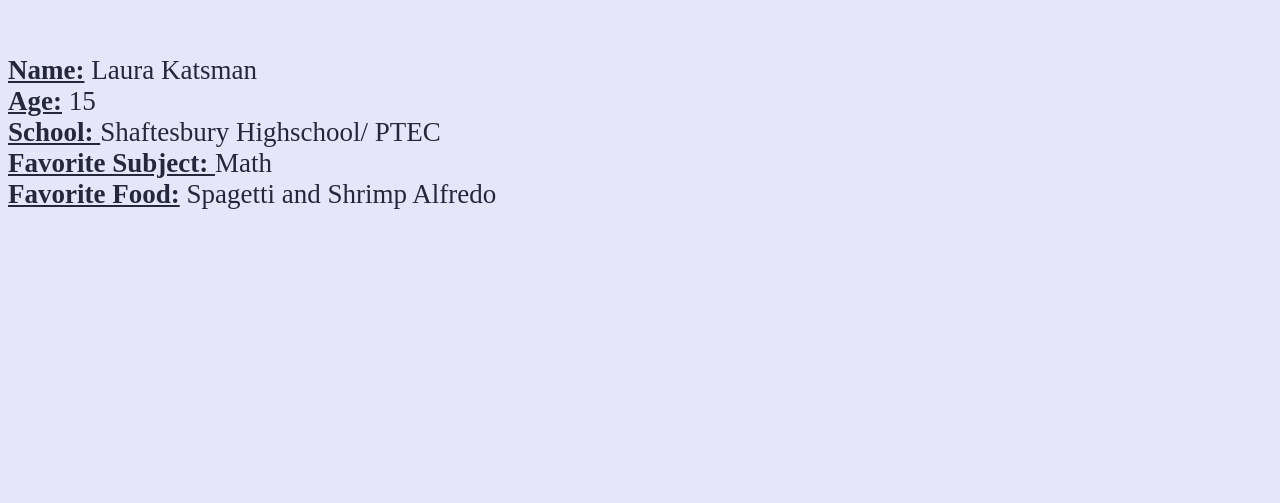
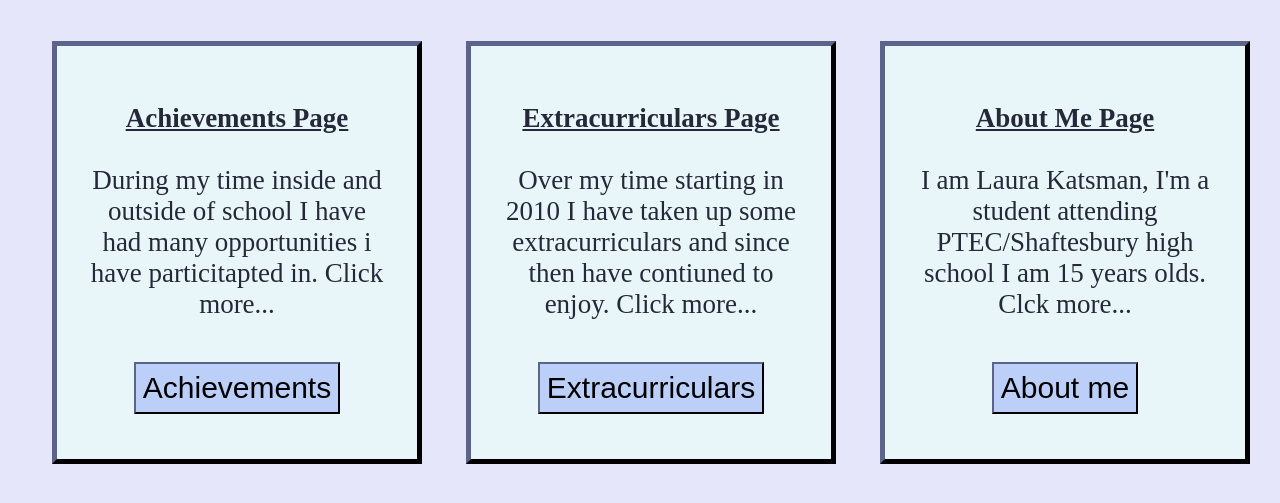
Before and after one commit to LauraK2/Grade-10-Final-Project-, a plain HTML site: page index.html in a window 1280 px wide. Shown: the part 161-664 px from the top of the page. Drawn offline with Linux system fonts and the light colour scheme.

Commit message:
Add files via upload

```diff
--- a/index.html
+++ b/index.html
@@ -5,9 +5,41 @@
         <meta charset="utf-8"/>
         <meta name="viewport" content="initial-scale=1.0, user-scalable=yes"/>
         <link rel="stylesheet" type="text/css" href="style/style.css">
+        <style>
+            #aboutme-button
+            {
+                color:black;
+                background-color: rgb(188, 207, 248);
+                text-decoration: bold;
+                font-size: 30px;
+                margin:15px;
+                padding:7px;
+                float: center;
+                border: 2px outset #252838;
+            }
 
-      <style>
-
+            #extra-button
+            {
+                color:black;
+                background-color: rgb(188, 207, 248);
+                text-decoration: bold;
+                font-size: 30px;
+                margin:15px;
+                padding:7px;
+                float: center;
+                border: 2px outset #252838;
+            }
+            #ach-button
+            {
+                color:black;
+                background-color: rgb(188, 207, 248);
+                text-decoration: bold;
+                font-size: 30px;
+                margin:15px;
+                padding:7px;
+                float: center;
+                border: 2px outset #252838;
+            }
         </style>
     </head>
     <body style="background-color: #E6E6FA; color: #252838;">
@@ -34,14 +66,48 @@
 
         <h1>My Website </h1>
 
-      <div>
-         <p style="font-size:27px;">
-         <br><span style="font-weight:bold; font-size:27px; text-decoration:underline;">Name:</span>  Laura Katsman
-         <br><span style="font-weight:bold; font-size:27px; text-decoration:underline;">Age:</span> 15
-         <br><span style="font-weight:bold; font-size:27px; text-decoration:underline;">School: </span> Shaftesbury Highschool/ PTEC
-         <br><span style="font-weight:bold; font-size:27px; text-decoration:underline;">Favorite Subject: </span> Math
-         <br><span style="font-weight:bold; font-size:27px; text-decoration:underline;"> Favorite Food:</span> Spagetti and Shrimp Alfredo   </p>
+        <div class = "div">
+            <p style="font-size:27px; width:300px;">
+            <span style="font-weight:bold; font-size:27px; text-decoration:underline;">About Me Page</span>
+            <br> <br>
+            I am Laura Katsman,  I'm a student attending PTEC/Shaftesbury high school I am 15 years olds. Clck more...</p>
+
+            <button id="aboutme-button"> About me </button>
+            <script>
+                /** have set my skills button using its ID, then set the onclick attribute to attch a link to my
+                * skills page that can only be accessed through the button and is not on my nav */
+                document.getElementById("aboutme-button").setAttribute("onclick", "window.location.href = 'About me.html';");
+            </script>
         </div>
 
+        <div class = "div">
+            <p style="font-size:27px; width:300px;">
+            <span style="font-weight:bold; font-size:27px; text-decoration:underline;"> Extracurriculars Page</span>
+            <br>
+            <br>
+            Over my time starting in 2010 I have taken up some extracurriculars and since then have contiuned to enjoy. Click more...</p>
+
+            <button id="extra-button"> Extracurriculars</button>
+            <script>
+                /** have set my skills button using its ID, then set the onclick attribute to attch a link to my
+                * skills page that can only be accessed through the button and is not on my nav */
+                document.getElementById("extra-button").setAttribute("onclick", "window.location.href = 'Extracurriculars.html';");
+            </script>
+        </div>
+
+        <div class = "div">
+            <p style="font-size:27px; width:300px;">
+            <span style="font-weight:bold; font-size:27px; text-decoration:underline;"> Achievements Page</span>
+            <br>
+            <br>
+            During my time inside and outside of school I have had many opportunities i have particitapted in. Click more...</p>
+
+            <button id="ach-button"> Achievements</button>
+            <script>
+                /** have set my skills button using its ID, then set the onclick attribute to attch a link to my
+                * skills page that can only be accessed through the button and is not on my nav */
+                document.getElementById("ach-button").setAttribute("onclick", "window.location.href = 'Achievements.html';");
+            </script>
+        </div>
     </body>
 </html>
--- a/style/style.scss
+++ b/style/style.scss
@@ -85,3 +85,15 @@ nav
     line-height: 75px;
     font-size: 30px;
 }
+
+/*div for bllue boxes on my pages*/
+.div
+{
+    border: 5px outset #252838;
+    padding:30px;
+    margin: 22px;
+    background-color:#e8f6fa;
+    text-align: center;
+    font-size: 24px;
+    float: right;
+}
```
Also changed, not shown: Extracurriculars.html (+1 -10 lines), style/style.css. Lines whose indentation alone changed are shown as unchanged.
